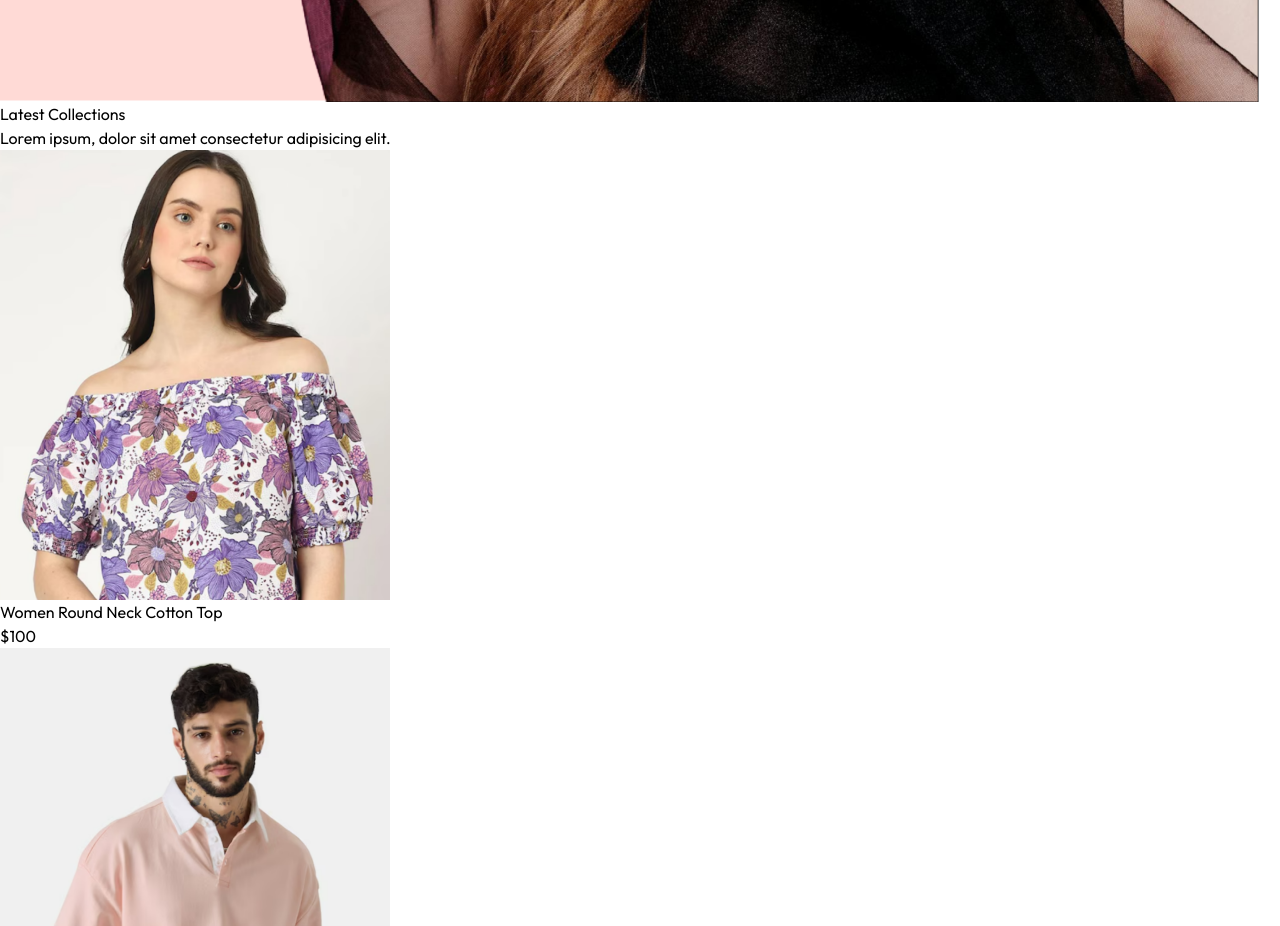
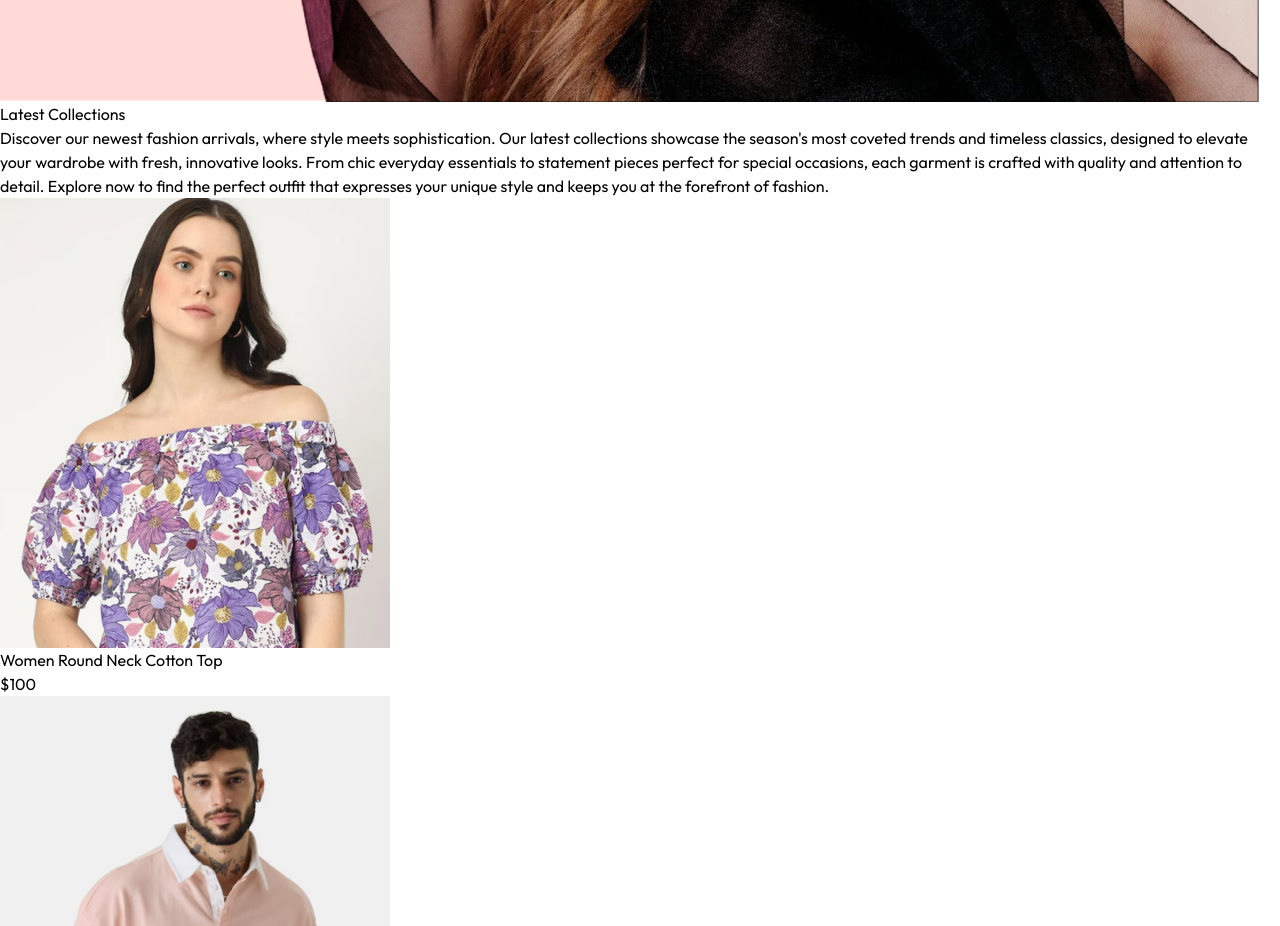
Before and after one commit to Santu506/E-commerce-only-frontend, a React (Vite) app: page / in a window 1280 px wide. Shown: the part 1500-2426 px from the top of the page. Built offline with nearby package versions, Linux system fonts and the light colour scheme.

Commit message:
Update LatestCollections.jsx

```diff
--- a/src/components/LatestCollections.jsx
+++ b/src/components/LatestCollections.jsx
@@ -15,7 +15,7 @@ function LatestCollections() {
     <div className='my-10'>
         <div className='text-center py-8 text-3xl'>
             <Title text1={'Latest'} text2={'Collections'}/>
-            <p className='w-3/4 m-auto text-xs sm:text-sm md:text-base test-gray-600'>Lorem ipsum, dolor sit amet consectetur adipisicing elit. </p>
+            <p className='w-3/4 m-auto text-xs sm:text-sm md:text-base test-gray-600'>Discover our newest fashion arrivals, where style meets sophistication. Our latest collections showcase the season's most coveted trends and timeless classics, designed to elevate your wardrobe with fresh, innovative looks. From chic everyday essentials to statement pieces perfect for special occasions, each garment is crafted with quality and attention to detail. Explore now to find the perfect outfit that expresses your unique style and keeps you at the forefront of fashion. </p>
         </div>
 
         {/* rendering product */}
```
